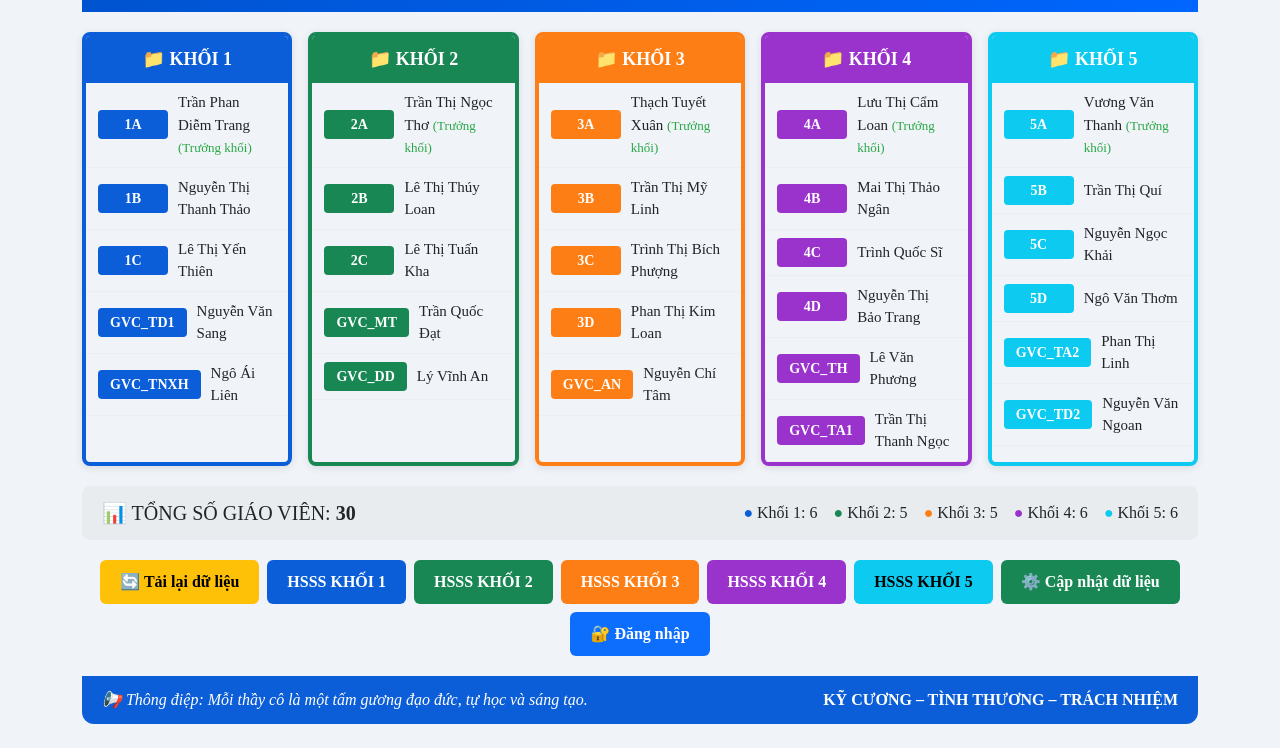
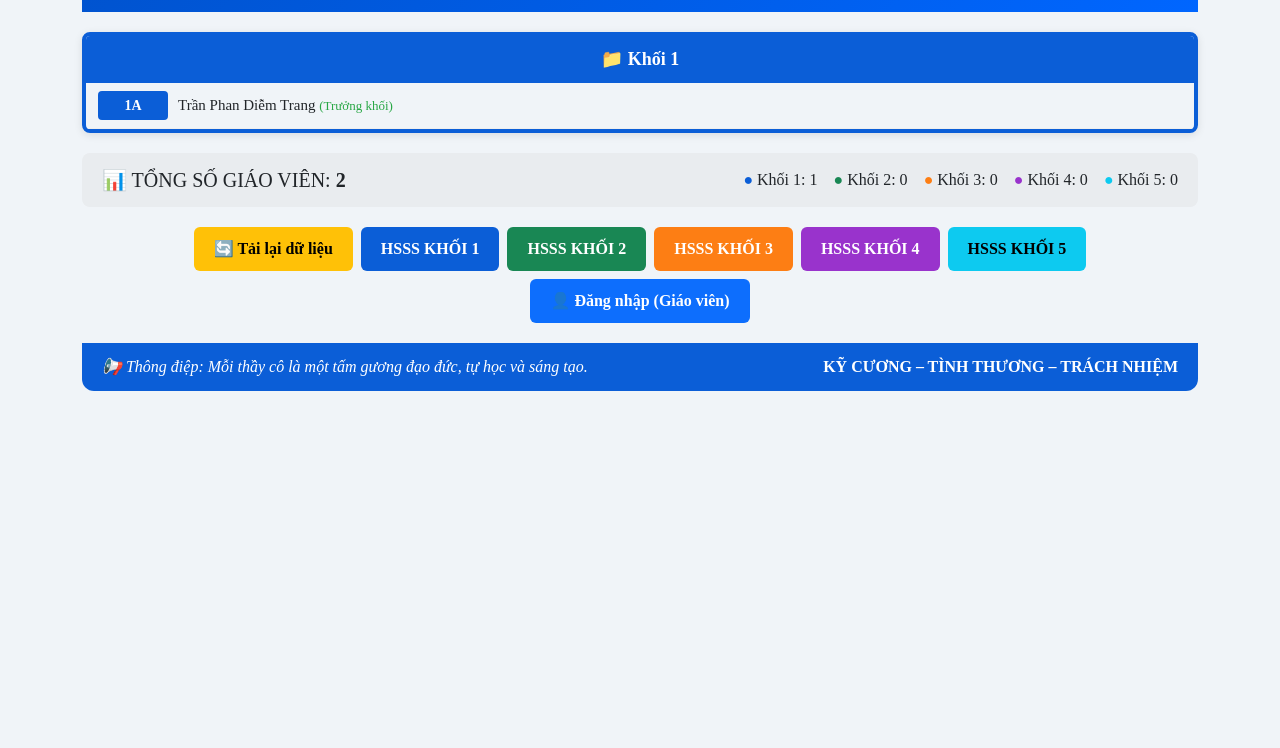
Before and after one commit to tieuhoclacquoi/tieuhoclacquoi, a website: page public/index.html in a window 1280 px wide. Shown: the part 112-860 px from the top of the page. After the commit the page ends 800 px from the top, so only its background shows below. Drawn offline with nearby package versions, Linux system fonts and the light colour scheme.

Commit message:
Update index.html

```diff
--- a/public/index.html
+++ b/public/index.html
@@ -17,7 +17,6 @@
       background-color: #f0f4f8;
       font-family: "Times New Roman", sans-serif;
     }
-
     /* === HEADER CHÍNH === */
     .header-top {
       background: linear-gradient(135deg, #0052cc 0%, #0066ff 100%);
@@ -76,7 +75,6 @@
       font-weight: bold;
       color: #ff3366;
     }
-
     /* === KHỐI === */
     .khoi-card {
       border-radius: 8px;
@@ -90,7 +88,6 @@
     .khoi-card.k3 { border-color: #fd7e14; }
     .khoi-card.k4 { border-color: #9933cc; }
     .khoi-card.k5 { border-color: #0dcaf0; }
-
     .khoi-header {
       padding: 10px;
       color: white;
@@ -106,7 +103,6 @@
     .khoi-header.k3 { background-color: var(--khoi3); }
     .khoi-header.k4 { background-color: var(--khoi4); }
     .khoi-header.k5 { background-color: var(--khoi5); }
-
     .gv-item {
       padding: 8px 12px;
       border-bottom: 1px solid #eee;
@@ -130,7 +126,6 @@
     .k5 .lop-tag { background-color: var(--khoi5); }
     .gv-name { flex: 1; font-size: 15px; }
     .truong-khoi { color: #28a745; font-size: 13px; }
-
     .stats-bar {
       background-color: #e9ecef;
       border-radius: 8px;
@@ -147,6 +142,14 @@
       font-weight: bold;
       border: none;
       white-space: nowrap;
+      text-decoration: none;
+      display: inline-block;
+      cursor: pointer;
+    }
+    .btn-custom:hover { opacity: 0.9; color: white; }
+    .btn-admin {
+      background-color: #444;
+      color: white;
     }
     .footer-bar {
       background-color: #0b5ed7;
@@ -161,149 +164,69 @@
       gap: 10px;
     }
     .khoi-link { text-decoration: none; color: inherit; display: block; }
+    .admin-only { display: none; }
+    .admin-only.visible { display: inline-block; }
   </style>
 </head>
 <body>
   <div class="container py-4">
-
     <!-- HEADER CHÍNH -->
     <div class="header-top">
       <div class="header-left">
         <img src="https://drive.google.com/uc?export=view&id=12HVKo7ZPDijs7wpt42N3XYj3ISEMXPl7"
-             alt="Logo Trường Tiểu học Lạc Quới" class="logo-img">
+             alt="Logo Trường" class="logo-img" onerror="this.style.display='none'">
         <div>
-          <h5 class="school-name">TRƯỜNG TIỂU HỌC LẠC QUỚI</h5>
-          <p class="school-slogan">"Tất cả vì học sinh thân yêu"</p>
+          <h5 class="school-name" id="tenTruong">TRƯỜNG TIỂU HỌC LẠC QUỚI</h5>
+          <p class="school-slogan" id="slogan">"Tất cả vì học sinh thân yêu"</p>
         </div>
       </div>
-
       <div class="header-center">
         <h2 class="page-title">GIÁO VIÊN CÁC KHỐI</h2>
       </div>
-
       <div class="datetime-box">
         <div class="date-part" id="dateDisplay">Thứ Hai, 05/10/2026</div>
         <div class="time-part" id="timeDisplay">22:56:00</div>
       </div>
     </div>
 
-    <!-- BẢNG 5 KHỐI -->
-    <div class="row g-3 mt-1">
-
-      <!-- KHỐI 1 -->
-      <div class="col-md-6 col-lg">
-        <div class="khoi-card k1">
-          <a href="#" class="khoi-link" id="link-khoi1" target="_blank">
-            <div class="khoi-header k1">📁 KHỐI 1</div>
-          </a>
-          <div>
-            <div class="gv-item"><span class="lop-tag">1A</span><span class="gv-name">Trần Phan Diễm Trang <small class="truong-khoi">(Trưởng khối)</small></span></div>
-            <div class="gv-item"><span class="lop-tag">1B</span><span class="gv-name">Nguyễn Thị Thanh Thảo</span></div>
-            <div class="gv-item"><span class="lop-tag">1C</span><span class="gv-name">Lê Thị Yến Thiên</span></div>
-            <div class="gv-item"><span class="lop-tag">GVC_TD1</span><span class="gv-name">Nguyễn Văn Sang</span></div>
-            <div class="gv-item"><span class="lop-tag">GVC_TNXH</span><span class="gv-name">Ngô Ái Liên</span></div>
-          </div>
-        </div>
-      </div>
-
-      <!-- KHỐI 2 -->
-      <div class="col-md-6 col-lg">
-        <div class="khoi-card k2">
-          <a href="#" class="khoi-link" id="link-khoi2" target="_blank">
-            <div class="khoi-header k2">📁 KHỐI 2</div>
-          </a>
-          <div>
-            <div class="gv-item"><span class="lop-tag">2A</span><span class="gv-name">Trần Thị Ngọc Thơ <small class="truong-khoi">(Trưởng khối)</small></span></div>
-            <div class="gv-item"><span class="lop-tag">2B</span><span class="gv-name">Lê Thị Thúy Loan</span></div>
-            <div class="gv-item"><span class="lop-tag">2C</span><span class="gv-name">Lê Thị Tuấn Kha</span></div>
-            <div class="gv-item"><span class="lop-tag">GVC_MT</span><span class="gv-name">Trần Quốc Đạt</span></div>
-            <div class="gv-item"><span class="lop-tag">GVC_DD</span><span class="gv-name">Lý Vĩnh An</span></div>
-          </div>
-        </div>
-      </div>
-
-      <!-- KHỐI 3 -->
-      <div class="col-md-6 col-lg">
-        <div class="khoi-card k3">
-          <a href="#" class="khoi-link" id="link-khoi3" target="_blank">
-            <div class="khoi-header k3">📁 KHỐI 3</div>
-          </a>
-          <div>
-            <div class="gv-item"><span class="lop-tag">3A</span><span class="gv-name">Thạch Tuyết Xuân <small class="truong-khoi">(Trưởng khối)</small></span></div>
-            <div class="gv-item"><span class="lop-tag">3B</span><span class="gv-name">Trần Thị Mỹ Linh</span></div>
-            <div class="gv-item"><span class="lop-tag">3C</span><span class="gv-name">Trình Thị Bích Phượng</span></div>
-            <div class="gv-item"><span class="lop-tag">3D</span><span class="gv-name">Phan Thị Kim Loan</span></div>
-            <div class="gv-item"><span class="lop-tag">GVC_AN</span><span class="gv-name">Nguyễn Chí Tâm</span></div>
-          </div>
-        </div>
-      </div>
-
-      <!-- KHỐI 4 -->
-      <div class="col-md-6 col-lg">
-        <div class="khoi-card k4">
-          <a href="#" class="khoi-link" id="link-khoi4" target="_blank">
-            <div class="khoi-header k4">📁 KHỐI 4</div>
-          </a>
-          <div>
-            <div class="gv-item"><span class="lop-tag">4A</span><span class="gv-name">Lưu Thị Cẩm Loan <small class="truong-khoi">(Trưởng khối)</small></span></div>
-            <div class="gv-item"><span class="lop-tag">4B</span><span class="gv-name">Mai Thị Thảo Ngân</span></div>
-            <div class="gv-item"><span class="lop-tag">4C</span><span class="gv-name">Trình Quốc Sĩ</span></div>
-            <div class="gv-item"><span class="lop-tag">4D</span><span class="gv-name">Nguyễn Thị Bảo Trang</span></div>
-            <div class="gv-item"><span class="lop-tag">GVC_TH</span><span class="gv-name">Lê Văn Phương</span></div>
-            <div class="gv-item"><span class="lop-tag">GVC_TA1</span><span class="gv-name">Trần Thị Thanh Ngọc</span></div>
-          </div>
-        </div>
-      </div>
-
-      <!-- KHỐI 5 -->
-      <div class="col-md-6 col-lg">
-        <div class="khoi-card k5">
-          <a href="#" class="khoi-link" id="link-khoi5" target="_blank">
-            <div class="khoi-header k5">📁 KHỐI 5</div>
-          </a>
-          <div>
-            <div class="gv-item"><span class="lop-tag">5A</span><span class="gv-name">Vương Văn Thanh <small class="truong-khoi">(Trưởng khối)</small></span></div>
-            <div class="gv-item"><span class="lop-tag">5B</span><span class="gv-name">Trần Thị Quí</span></div>
-            <div class="gv-item"><span class="lop-tag">5C</span><span class="gv-name">Nguyễn Ngọc Khải</span></div>
-            <div class="gv-item"><span class="lop-tag">5D</span><span class="gv-name">Ngô Văn Thơm</span></div>
-            <div class="gv-item"><span class="lop-tag">GVC_TA2</span><span class="gv-name">Phan Thị Linh</span></div>
-            <div class="gv-item"><span class="lop-tag">GVC_TD2</span><span class="gv-name">Nguyễn Văn Ngoan</span></div>
-          </div>
-        </div>
-      </div>
+    <!-- BẢNG 5 KHỐI — TỰ ĐỘNG CẬP NHẬT TỪ DỮ LIỆU -->
+    <div class="row g-3 mt-1" id="danhSachKhoi">
+      <!-- Dữ liệu tự động tạo từ du_lieu_chung.js -->
     </div>
 
     <!-- THỐNG KÊ -->
     <div class="stats-bar">
-      <h5 class="mb-0">📊 TỔNG SỐ GIÁO VIÊN: <strong>30</strong></h5>
-      <div class="d-flex gap-3">
-        <span><strong style="color: var(--khoi1)">●</strong> Khối 1: 6</span>
-        <span><strong style="color: var(--khoi2)">●</strong> Khối 2: 5</span>
-        <span><strong style="color: var(--khoi3)">●</strong> Khối 3: 5</span>
-        <span><strong style="color: var(--khoi4)">●</strong> Khối 4: 6</span>
-        <span><strong style="color: var(--khoi5)">●</strong> Khối 5: 6</span>
+      <h5 class="mb-0">📊 TỔNG SỐ GIÁO VIÊN: <strong id="tongSoGV">0</strong></h5>
+      <div class="d-flex gap-3" id="thongKeKhoi">
+        <!-- Tự động đếm số lượng từng khối -->
       </div>
     </div>
 
     <!-- NÚT CHỨC NĂNG -->
     <div class="d-flex flex-wrap gap-2 justify-content-center">
-      <button class="btn btn-warning btn-custom">🔄 Tải lại dữ liệu</button>
+      <a href="index.html" class="btn btn-warning btn-custom">🔄 Tải lại dữ liệu</a>
       <button class="btn btn-primary btn-custom" style="background-color: var(--khoi1);">HSSS KHỐI 1</button>
       <button class="btn btn-success btn-custom" style="background-color: var(--khoi2);">HSSS KHỐI 2</button>
       <button class="btn btn-custom" style="background-color: var(--khoi3); color:white;">HSSS KHỐI 3</button>
       <button class="btn btn-custom" style="background-color: var(--khoi4); color:white;">HSSS KHỐI 4</button>
       <button class="btn btn-info btn-custom" style="background-color: var(--khoi5); color:#000;">HSSS KHỐI 5</button>
-      <button class="btn btn-success btn-custom">⚙️ Cập nhật dữ liệu</button>
-      <a href="dangnhap.html" class="btn btn-primary btn-custom">🔐 Đăng nhập</a>
+
+      <!-- Nút CẬP NHẬT DỮ LIỆU — CHỈ HIỆN KHI ĐĂNG NHẬP ADMIN -->
+      <a href="dangnhap_admin.html" class="btn btn-custom btn-admin admin-only" id="nutCapNhat">
+        ⚙️ Cập nhật Dữ liệu (Admin)
+      </a>
+
+      <a href="dangnhap_giaovien.html" class="btn btn-primary btn-custom">👤 Đăng nhập (Giáo viên)</a>
     </div>
 
     <!-- FOOTER -->
     <div class="footer-bar">
-      <p class="mb-0 fst-italic">📢 Thông điệp: Mỗi thầy cô là một tấm gương đạo đức, tự học và sáng tạo.</p>
-      <p class="mb-0 fw-bold">KỸ CƯƠNG – TÌNH THƯƠNG – TRÁCH NHIỆM</p>
+      <p class="mb-0 fst-italic" id="thongDiep">📢 Thông điệp: Mỗi thầy cô là một tấm gương đạo đức, tự học và sáng tạo.</p>
+      <p class="mb-0 fw-bold" id="quyetNghi">KỸ CƯƠNG – TÌNH THƯƠNG – TRÁCH NHIỆM</p>
     </div>
   </div>
 
+  <script src="du_lieu_chung.js"></script>
   <script>
     // ===== ĐỒNG HỒ TỰ CHẠY =====
     function updateClock() {
@@ -316,27 +239,100 @@
       const hours = String(now.getHours()).padStart(2, '0');
       const minutes = String(now.getMinutes()).padStart(2, '0');
       const seconds = String(now.getSeconds()).padStart(2, '0');
-
       document.getElementById('dateDisplay').innerText = `${dayName}, ${day}/${month}/${year}`;
       document.getElementById('timeDisplay').innerText = `${hours}:${minutes}:${seconds}`;
     }
     updateClock();
     setInterval(updateClock, 1000);
 
-    // ===== LINK DRIVE 5 KHỐI =====
-    const driveLinks = {
-      khoi1: "", // Dán link KHỐI 1 vào dấu ngoặc
-      khoi2: "", // Dán link KHỐI 2
-      khoi3: "", // Dán link KHỐI 3
-      khoi4: "", // Dán link KHỐI 4
-      khoi5: ""  // Dán link KHỐI 5
-    };
+    // ===== KIỂM TRA QUYỀN ADMIN → HIỆN NÚT CẬP NHẬT =====
+    const thongTinDangNhap = JSON.parse(localStorage.getItem("dangNhap") || "null");
+    const nutCapNhat = document.getElementById("nutCapNhat");
+    if (thongTinDangNhap && thongTinDangNhap.laAdmin) {
+      nutCapNhat.classList.add("visible");
+      nutCapNhat.href = "quanly.html"; // Đã đăng nhập → vào thẳng trang quản lý
+    } else {
+      nutCapNhat.classList.remove("visible");
+      nutCapNhat.href = "dangnhap_admin.html"; // Chưa đăng nhập → vào trang đăng nhập Admin
+    }
 
-    document.getElementById('link-khoi1').href = driveLinks.khoi1 || '#';
-    document.getElementById('link-khoi2').href = driveLinks.khoi2 || '#';
-    document.getElementById('link-khoi3').href = driveLinks.khoi3 || '#';
-    document.getElementById('link-khoi4').href = driveLinks.khoi4 || '#';
-    document.getElementById('link-khoi5').href = driveLinks.khoi5 || '#';
+    // ===== TẢI DỮ LIỆU TỪ HỆ THỐNG =====
+    function taiDuLieu() {
+      // Cập nhật thông tin chung
+      document.getElementById("tenTruong").textContent = CAIDAT_HE_THONG.tenTruong;
+      document.getElementById("slogan").textContent = `"${CAIDAT_HE_THONG.slogan}"`;
+      document.getElementById("thongDiep").textContent = `📢 Thông điệp: ${CAIDAT_HE_THONG.thongDiep}`;
+      document.getElementById("quyetNghi").textContent = CAIDAT_HE_THONG.quyetNghi;
+
+      // Lọc giáo viên đang hoạt động
+      const dsHoatDong = DANH_SACH_GIAO_VIEN.filter(gv => gv.trangThai === "hoatdong");
+      document.getElementById("tongSoGV").textContent = dsHoatDong.length;
+
+      // Nhóm theo khối
+      const khoiData = {
+        "Khối 1": [], "Khối 2": [], "Khối 3": [], "Khối 4": [], "Khối 5": []
+      };
+
+      dsHoatDong.forEach(gv => {
+        if (khoiData[gv.khoiPhuTrach]) {
+          khoiData[gv.khoiPhuTrach].push(gv);
+        }
+      });
+
+      // Hiển thị thống kê số lượng từng khối
+      const mauKhoi = {
+        "Khối 1": "var(--khoi1)",
+        "Khối 2": "var(--khoi2)",
+        "Khối 3": "var(--khoi3)",
+        "Khối 4": "var(--khoi4)",
+        "Khối 5": "var(--khoi5)"
+      };
+      const tkHtml = Object.entries(khoiData).map(([ten, ds]) =>
+        `<span><strong style="color: ${mauKhoi[ten]}">●</strong> ${ten}: ${ds.length}</span>`
+      ).join("");
+      document.getElementById("thongKeKhoi").innerHTML = tkHtml;
+
+      // Tạo giao diện từng khối
+      const container = document.getElementById("danhSachKhoi");
+      container.innerHTML = "";
+
+      const lopKhoi = {
+        "Khối 1": "k1", "Khối 2": "k2", "Khối 3": "k3", "Khối 4": "k4", "Khối 5": "k5"
+      };
+
+      for (const tenKhoi in khoiData) {
+        const dsGV = khoiData[tenKhoi];
+        if (!dsGV.length) continue;
+
+        const lop = lopKhoi[tenKhoi];
+        const card = document.createElement("div");
+        card.className = "col-md-6 col-lg";
+        card.innerHTML = `
+          <div class="khoi-card ${lop}">
+            <div class="khoi-header ${lop}">📁 ${tenKhoi}</div>
+            <div>
+              ${dsGV.map(gv => {
+                const isTruong = gv.chucVu === "Trưởng khối";
+                const lopHienThi = gv.lopPhuTrach || gv.maGV;
+                return `
+                  <div class="gv-item">
+                    <span class="lop-tag">${lopHienThi}</span>
+                    <span class="gv-name">
+                      ${gv.hoTen}
+                      ${isTruong ? `<small class="truong-khoi">(Trưởng khối)</small>` : ""}
+                    </span>
+                  </div>
+                `;
+              }).join("")}
+            </div>
+          </div>
+        `;
+        container.appendChild(card);
+      }
+    }
+
+    // ===== KHỞI CHẠY =====
+    taiDuLieu();
   </script>
 </body>
 </html>
```
